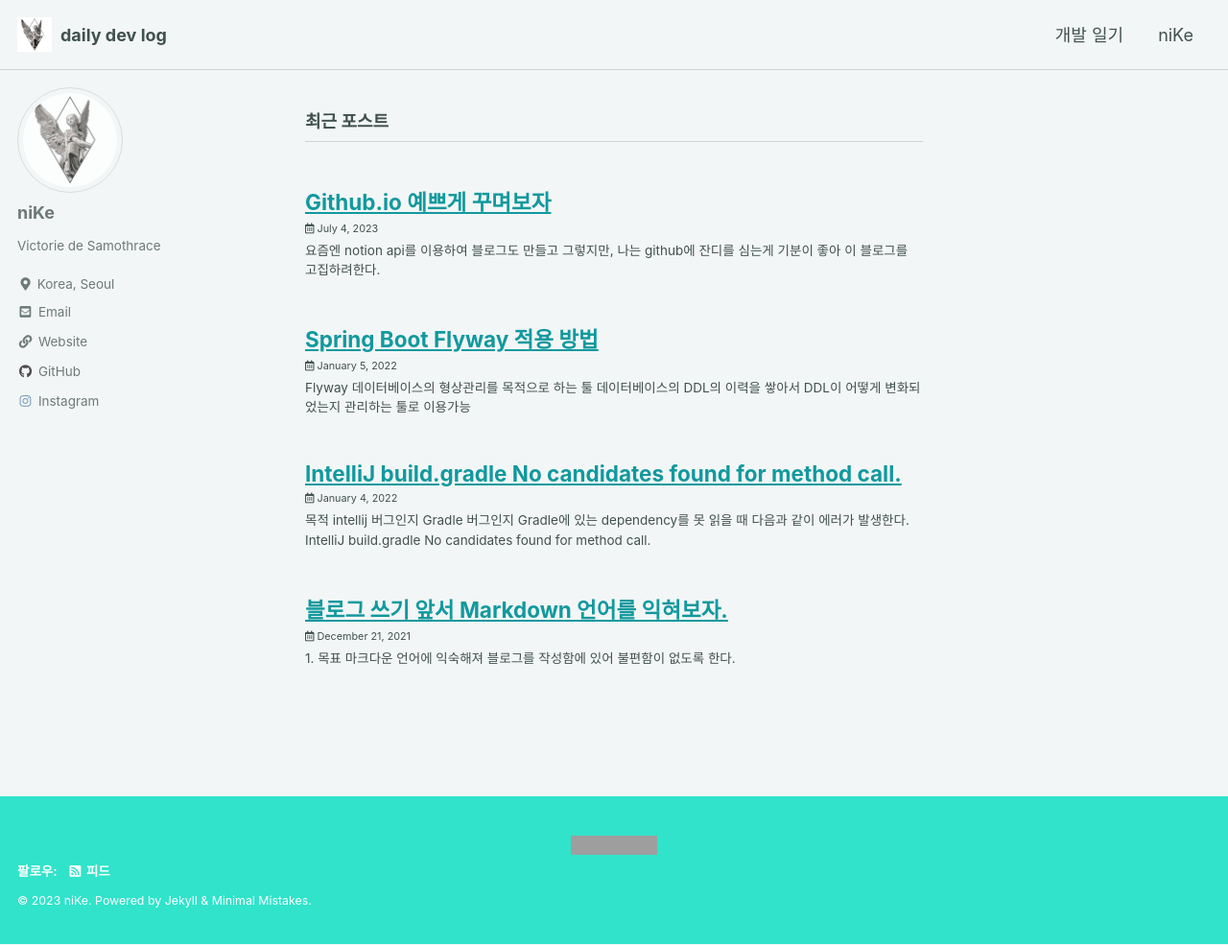
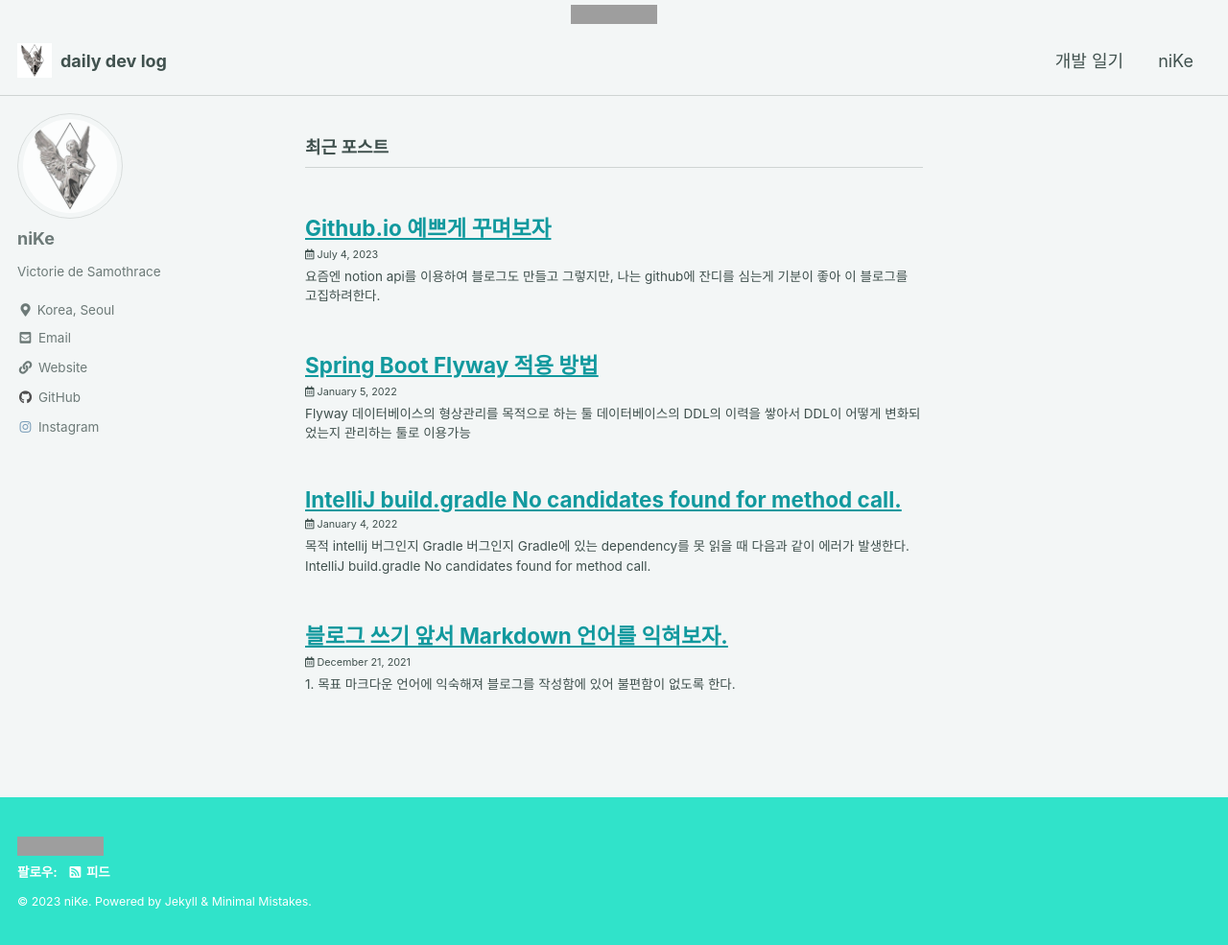
Before and after one commit to KwakTaeMin/KwakTaeMin.github.io, a Jekyll site: the page built from index.html, in a window 1280 px wide and 985 px high. Shown: the whole window at 96% size. Built offline with Jekyll 4.4.1, drawn with Linux system fonts in a browser that asks for light colours; cached includes are drawn as plain includes; the list of posts is cut into pages by our own code; grey boxes are pictures that could not be loaded.

Commit message:
방문자수 !

```diff
--- a/_includes/footer/custom.html
+++ b/_includes/footer/custom.html
@@ -1,5 +1,5 @@
 <!-- start custom footer snippets -->
-<div style="text-align: center">
+<div style="text-align: left">
   <a href="https://hits.seeyoufarm.com">
     <img src="https://hits.seeyoufarm.com/api/count/incr/badge.svg?url=https%3A%2F%2Fkwaktaemin.github.io&count_bg=%2320ECCA&title_bg=%234876FF&icon=blogger.svg&icon_color=%23FFFFFF&title=%EB%B0%A9%EB%AC%B8%EC%9E%90%EC%88%98&edge_flat=false"/>
   </a>
--- a/_includes/head/custom.html
+++ b/_includes/head/custom.html
@@ -1,5 +1,9 @@
 <!-- start custom head snippets -->
-
+<div style="text-align: center">
+  <a href="https://hits.seeyoufarm.com">
+    <img src="https://hits.seeyoufarm.com/api/count/incr/badge.svg?url=https%3A%2F%2Fkwaktaemin.github.io&count_bg=%2320ECCA&title_bg=%234876FF&icon=blogger.svg&icon_color=%23FFFFFF&title=%EB%B0%A9%EB%AC%B8%EC%9E%90%EC%88%98&edge_flat=false"/>
+  </a>
+</div>
 <!-- insert favicons. use https://realfavicongenerator.net/ -->
 
 <!-- end custom head snippets -->
```
